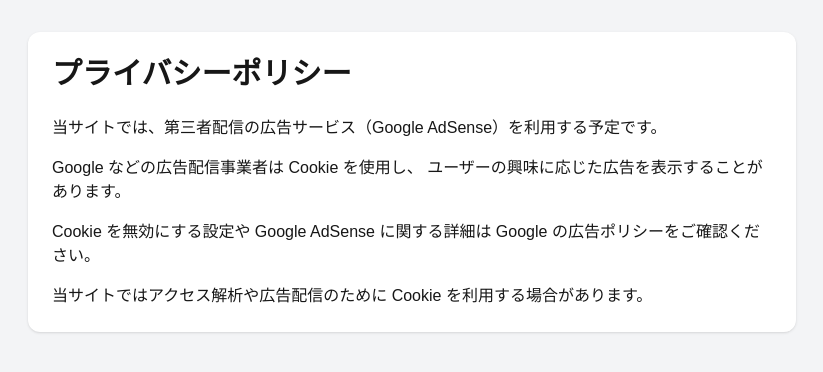
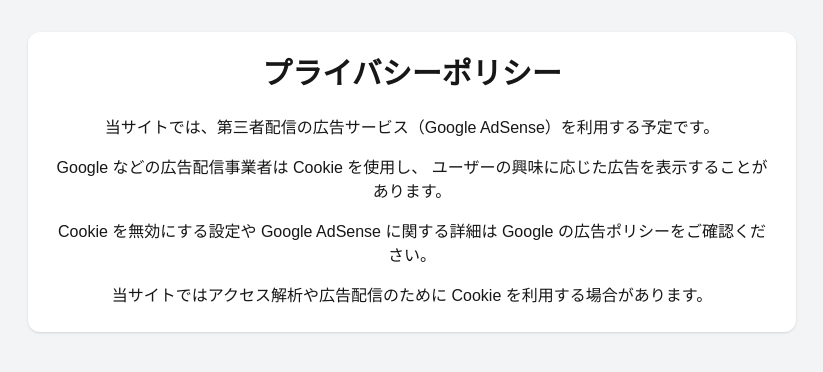
Before and after one commit to antfarm-lab/bonus-calc, a Next.js app: page /privacy-policy in a window 1280 px wide. Shown: the top 372 px of the page, without its empty margins (228-1051 px from the left). Built offline with nearby package versions, Linux system fonts and the light colour scheme.

Commit message:
fix layout alignment

```diff
--- a/app/privacy-policy/page.tsx
+++ b/app/privacy-policy/page.tsx
@@ -1,7 +1,7 @@
 export default function PrivacyPolicy() {
   return (
     <main className="min-h-screen bg-gray-100 p-8">
-      <div className="max-w-3xl mx-auto bg-white p-6 rounded-xl shadow">
+      <div className="max-w-3xl mx-auto bg-white p-6 rounded-xl shadow text-center">
 
         <h1 className="text-3xl font-bold mb-6">
           プライバシーポリシー
```
